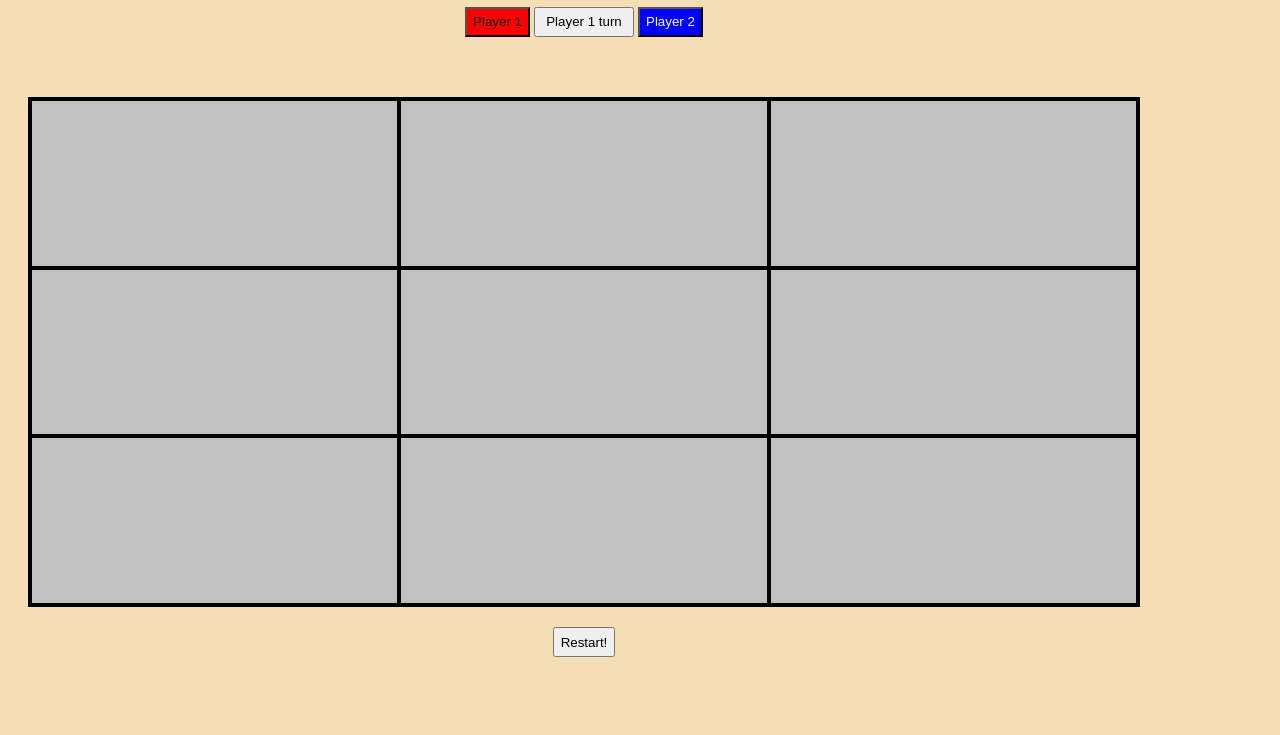
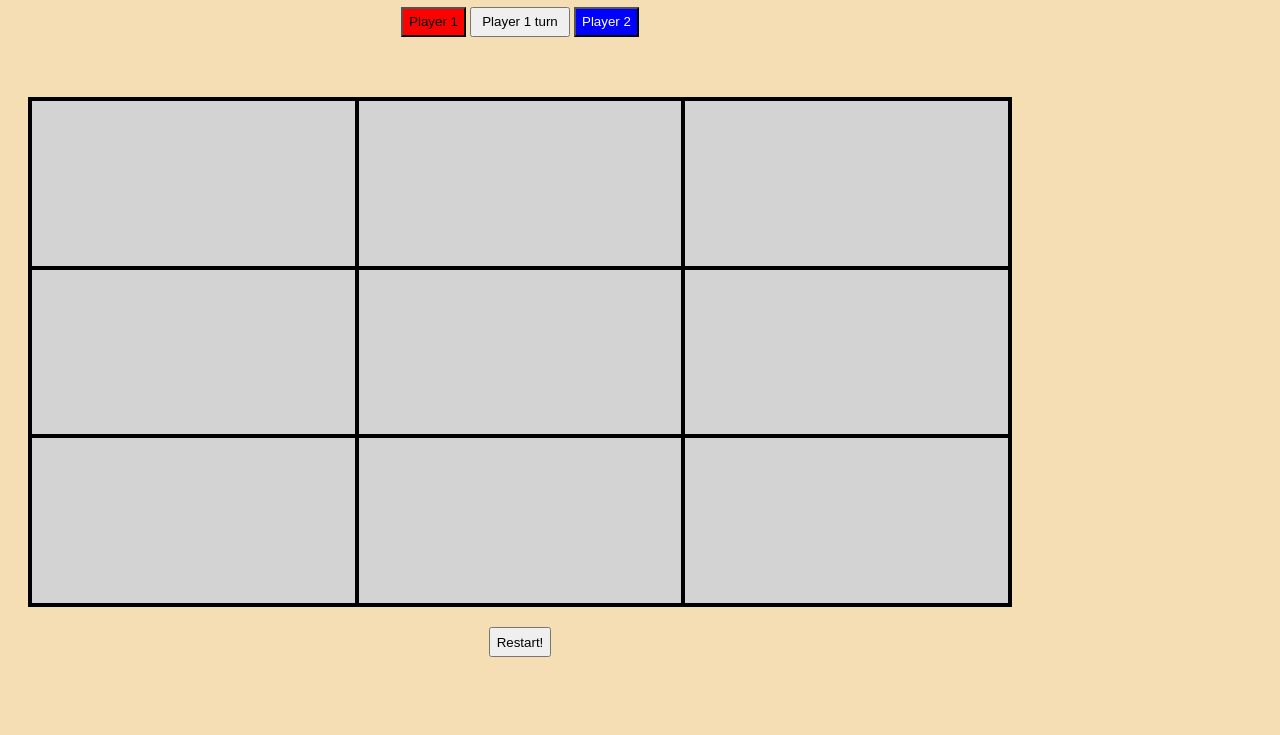
Before and after one commit to amygeis/TicTacToe, a plain HTML site: page index.html in a window 1280 px wide. Shown: the part 81-816 px from the top of the page. Drawn offline with Linux system fonts and the light colour scheme.

Commit message:
margin update

```diff
--- a/css/style.css
+++ b/css/style.css
@@ -2,7 +2,7 @@ body {
     display: grid;
     height: 100vh;
     grid-template-rows: 150px 1fr 100px;
-    grid-template-columns: 90vw;
+    grid-template-columns: 80vw;
     background-color: wheat;
 }
 header {
@@ -17,8 +17,7 @@ footer {
 
 board {
     grid-row:  2;
-
-    background-color: silver;
+    background-color: lightgray;
 }
 .flex-grid {
     display: grid;
@@ -32,8 +31,9 @@ board {
 
 box {
     border: 2px solid black;
-    padding: 2px;
+    /* padding: 2px; */
     /* background-color: red */
+    /* padding-top: 100%; */
 }
 
 .player1 {
```
